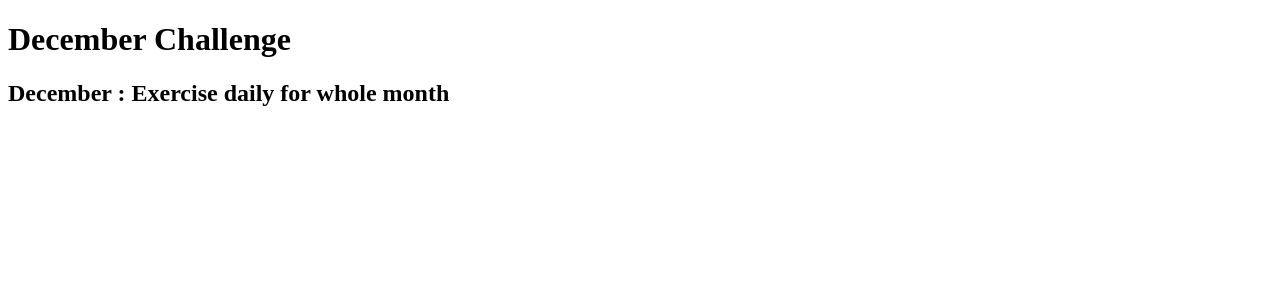
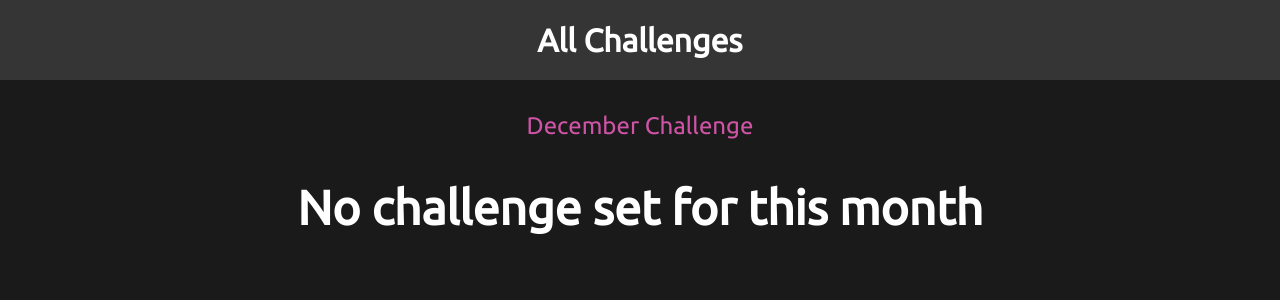
Before and after one commit to andipchauhan/Django_Practice, a Django app: page /challenges/december in a window 1280 px wide. Shown: the top 300 px of the page. Run offline with Django 5.2, Linux system fonts and the light colour scheme.

Commit message:
404 Template and Statics

```diff
--- /dev/null
+++ b/monthly_challenges/challenges/static/challenges/challenge.css
@@ -0,0 +1,22 @@
+h1,
+h2 {
+  text-align: center;
+  color: white;
+}
+
+h1 {
+  font-size: 1.5rem;
+  margin: 2rem 0 1rem 0;
+  font-weight: normal;
+  color: #cf54a6;
+}
+
+h2 {
+  font-size: 3rem;
+  font-weight: bold;
+}
+
+.fallback {
+  text-align: center;
+  color: white;
+}
--- /dev/null
+++ b/monthly_challenges/challenges/static/challenges/includes/header.css
@@ -0,0 +1,25 @@
+header {
+  width: 100%;
+  height: 5rem;
+  background-color: #353535;
+}
+
+header nav {
+  width: 100%;
+  height: 100%;
+  display: flex;
+  justify-content: center;
+  align-items: center;
+}
+
+header nav a {
+  color: white;
+  font-size: 2rem;
+  font-weight: bold;
+  text-decoration: none;
+}
+
+header nav a:hover,
+header nav a:active {
+  color: #cf54a6;
+}
--- a/monthly_challenges/challenges/templates/challenges/challenge.html
+++ b/monthly_challenges/challenges/templates/challenges/challenge.html
@@ -1,13 +1,25 @@
-<!DOCTYPE html>
-<html lang="en">
-<head>
-    <meta charset="UTF-8">
-    <meta name="viewport" content="width=device-width, initial-scale=1.0">
-    <title>{{ month|title }} Challenge</title>
-</head>
-<body>
-    <!-- interpolation -->
-    <h1>{{ month|title }} Challenge</h1>
-    <h2>{{text}}</h2>
-</body>
-</html>
+{% extends "base.html" %}
+{% load static %}
+
+{% block page_title %}
+{{ month|title }} Challenge
+{% endblock page_title %}
+
+
+{% block css_files %}
+<link rel="stylesheet" href="{% static "challenges/includes/header.css"%}">
+<link rel="stylesheet" href="{% static "challenges/challenge.css"%}">
+{% endblock css_files %}
+
+
+{% block content %}
+<!-- interpolation -->
+{% include "challenges/partials/header.html" %}
+<h1>{{ month|title }} Challenge</h1>
+{% if text %}
+<h2>{{text}}</h2>
+{% else %}
+<h2 class="fallback">No challenge set for this month</h2>
+{% endif %}
+
+{% endblock content %}
--- /dev/null
+++ b/monthly_challenges/challenges/templates/challenges/partials/header.html
@@ -0,0 +1,5 @@
+<header>
+    <nav>
+        <a href="{% url "index" %}">All Challenges</a>
+    </nav>
+</header>
--- a/monthly_challenges/challenges/urls.py
+++ b/monthly_challenges/challenges/urls.py
@@ -12,7 +12,7 @@ urlpatterns = [
     # WE CAN ALSO OMIT PATHS AT END, JUST AN EXPERIMENT NOT PRACTICAL (done on "localhost:8000/challenges" url)
 
 
-    path("",views.index), # /challenges/
+    path("",views.index,name="index"), # /challenges/
     # placeholder for dynamic/random/unhardcoded/any urls
     # checked int first because int can be converted to string ALWAYS, but not vice-versa
     # so convert into int if possible because into string is obviously possible, it already is string BTW
--- a/monthly_challenges/challenges/views.py
+++ b/monthly_challenges/challenges/views.py
@@ -1,7 +1,6 @@
 from django.shortcuts import render
-from django.http import HttpResponse, HttpResponseNotFound, HttpResponseRedirect
+from django.http import Http404, HttpResponseNotFound, HttpResponseRedirect
 from django.urls import reverse
-from django.template.loader import render_to_string
 
 # Create your views here.
 
@@ -17,7 +16,7 @@ monthly_challenges={
     "september": "September : Exercise daily for whole month",
     "october": "October : Exercise daily for whole month",
     "november": "November : Exercise daily for whole month",
-    "december": "December : Exercise daily for whole month",
+    "december": None,
 }
 
 
@@ -36,10 +35,13 @@ def any_month_challenge(request,month_name):
             "text":challenge_text,
             "month":month_name
         })
-        # response_data=render_to_string("challenges/challenge.html")
-        # return HttpResponse(response_data)
     except:
-        return HttpResponseNotFound("<h1>Month couldn't be found</h1>")
+        raise Http404() # auto searches 404.html in templates folder
+        # response_data=render_to_string("404.html")
+        # return HttpResponseNotFound(response_data)
+    # can't use render() here becuase it always renders a successful response
+    # And we also want to send "404" not found error code
+
 
 def any_month_number_challenge(request,month_number):
     months=list(monthly_challenges.keys())
--- a/monthly_challenges/monthly_challenges/settings.py
+++ b/monthly_challenges/monthly_challenges/settings.py
@@ -59,6 +59,7 @@ TEMPLATES = [
         'DIRS': [
             # BASE_DIR / "challenges" / "templates"
             # instead utilise the auto template detect feature " 'APP_DIRS': True " below
+            BASE_DIR / "templates"
         ],
         'APP_DIRS': True,
         'OPTIONS': {
@@ -120,6 +121,10 @@ USE_TZ = True
 # https://docs.djangoproject.com/en/5.2/howto/static-files/
 
 STATIC_URL = 'static/'
+STATICFILES_DIRS=[
+    BASE_DIR / "static"
+]
+# to make django also search for global static files
 
 # Default primary key field type
 # https://docs.djangoproject.com/en/5.2/ref/settings/#default-auto-field
--- /dev/null
+++ b/monthly_challenges/static/styles.css
@@ -0,0 +1,10 @@
+@import url('https://fonts.googleapis.com/css2?family=Ubuntu&display=swap');
+html{
+font-family: "Ubuntu", sans-serif;
+  font-weight: 400;
+  font-style: normal;
+}
+body {
+  margin: 0;
+  background-color: #1a1a1a;
+}
--- /dev/null
+++ b/monthly_challenges/templates/base.html
@@ -0,0 +1,15 @@
+{% load static  %}
+<!DOCTYPE html>
+<html lang="en">
+<head>
+    <meta charset="UTF-8">
+    <meta name="viewport" content="width=device-width, initial-scale=1.0">
+    <title>{% block page_title %} Fallback Title  {% endblock  %}</title>
+    <link rel="stylesheet" href=" {% static "styles.css" %} ">
+    {% block css_files %}
+    {% endblock css_files %}
+</head>
+<body>
+        {% block content %} {% endblock  %}
+</body>
+</html>
```
Also changed, not shown: monthly_challenges/challenges/static/challenges/challenges.css (added, +37 -0 lines), monthly_challenges/challenges/templates/challenges/index.html (+21 -15 lines), monthly_challenges/templates/404.html (added, +10 -0 lines).
